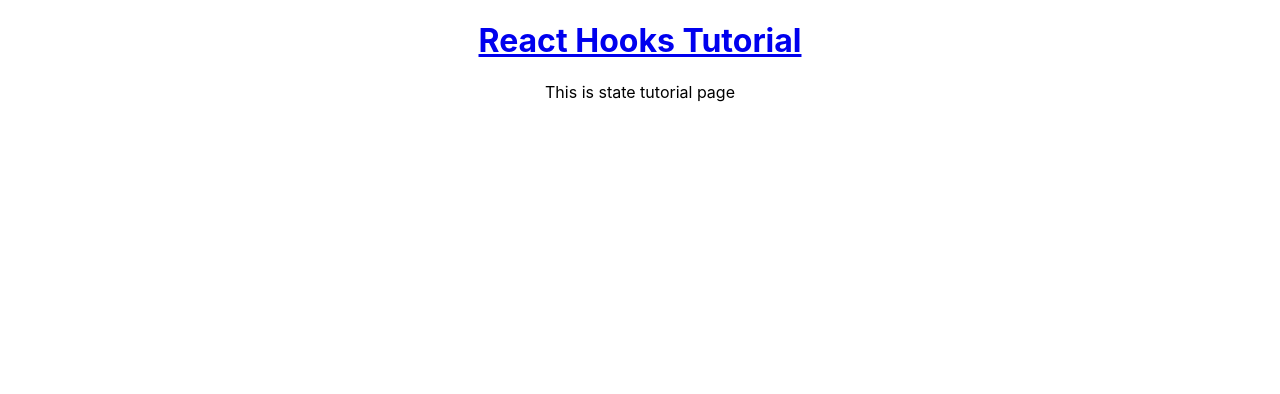
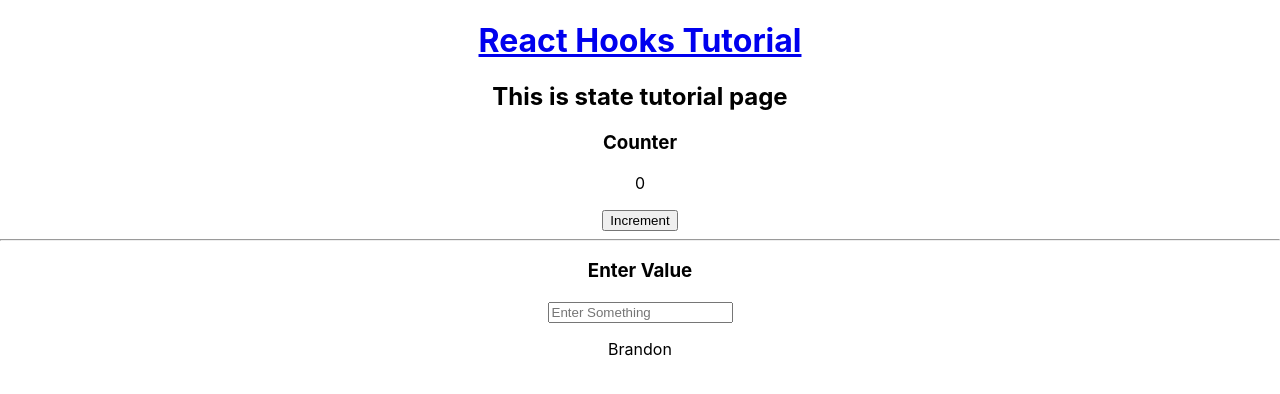
Before and after one commit to espinbrandon49/react-hooks-tutorial, a React (Create React App) app: page /stateTutorial in a window 1280 px wide. Shown: the top 394 px of the page. Built offline with nearby package versions, Linux system fonts and the light colour scheme.

Commit message:
complete reducer and effect tutorial

```diff
--- a/package.json
+++ b/package.json
@@ -6,6 +6,7 @@
     "@testing-library/jest-dom": "^5.16.5",
     "@testing-library/react": "^13.4.0",
     "@testing-library/user-event": "^13.5.0",
+    "axios": "^1.3.0",
     "react": "^18.2.0",
     "react-dom": "^18.2.0",
     "react-router-dom": "^6.8.0",
--- a/src/App.css
+++ b/src/App.css
@@ -1,5 +1,9 @@
 .App {
   text-align: center;
+}
+
+li {
+  list-style: none;
 }
 
 .App-logo {
--- a/src/App.js
+++ b/src/App.js
@@ -3,6 +3,8 @@ import { BrowserRouter as Router, Routes, Route, useLocation } from 'react-route
 import Header from './Components/Header';
 import Home from './Pages/Home';
 import StateTutorial from './Pages/StateTutorial';
+import ReducerTutorial from './Pages/ReducerTutorial';
+import EffectTutorial from './Pages/EffectTutorial';
 
 function App() {
   return (
@@ -12,6 +14,8 @@ function App() {
         <Routes>
           <Route path='/' element={<Home/>} />
           <Route path='stateTutorial' element={<StateTutorial/>}/>
+          <Route path='reducerTutorial' element={<ReducerTutorial/>}/>
+          <Route path='effectTutorial' element={<EffectTutorial/>}/>
         </Routes>
       </div>
     </Router>
--- /dev/null
+++ b/src/Pages/EffectTutorial.js
@@ -0,0 +1,32 @@
+import axios from "axios";
+import { useEffect, useState } from "react";
+
+const EffectTutorial = () => {
+  const [data, setData] = useState('');
+  const [count, setCount] = useState(0);
+
+  useEffect(() => {
+    axios
+      .get("https://jsonplaceholder.typicode.com/comments")
+      .then((response) => {
+        // console.log(response.data)
+        console.log('meow')
+        setData(response.data[0].email)
+      })
+  }, [count])
+
+  const increment = () => {
+    setCount(count + 1)
+  }
+
+  return (
+    <>
+      <h2>This is the Effect Tutorial</h2>
+      <p>{data}</p>
+      <p>{count}</p>
+      <button onClick={increment}>Click</button>
+    </>
+  )
+}
+
+export default EffectTutorial
--- a/src/Pages/Home.js
+++ b/src/Pages/Home.js
@@ -2,10 +2,14 @@ import { Link } from "react-router-dom"
 
 const Home = () => {
   return (
-    <div>
+    <>
       <h2><i>This is the homepage</i></h2>
-      <Link to="/stateTutorial">StateTutorial</Link>
-    </div>
+      <ul>
+        <li><Link to="/stateTutorial">State Tutorial</Link></li>
+        <li><Link to="/reducerTutorial">Reducer Tutorial</Link></li>
+        <li><Link to="/effectTutorial">Effect Tutorial</Link></li>
+      </ul>
+    </>
   )
 }
 
--- /dev/null
+++ b/src/Pages/ReducerTutorial.js
@@ -0,0 +1,37 @@
+import { useReducer } from "react";
+
+const reducer = (state, action) => {
+  switch (action.type) {
+    case 'INCREMENT':
+      return { count: state.count + 1, showText: state.showText };
+    case 'toggleShowText':
+      return { count: state.count, showText: !state.showText };
+    default:
+      return state
+  }
+};
+
+const ReducerTutorial = () => {
+  const [state, dispatch] = useReducer(reducer, { count: 0, showText: true })
+
+  return (
+    <>
+      <h2>This is the Reducer Tutorial</h2>
+      <div>
+        <h3>{state.count}</h3>
+        <button
+          onClick={() => {
+            dispatch({ type: 'INCREMENT' })
+            dispatch({ type: 'toggleShowText' })
+          }}
+        >
+          Click Here
+        </button>
+
+        {state.showText && <p>This is a text</p>}
+      </div>
+    </>
+  )
+}
+
+export default ReducerTutorial
--- a/src/Pages/StateTutorial.js
+++ b/src/Pages/StateTutorial.js
@@ -1,8 +1,33 @@
+import { useState } from "react";
+
+
 const StateTutorial = () => {
+  const [counter, setCounter] = useState(0)
+  const [value, setValue] = useState('Brandon')
+
+  const increment = () => {
+    setCounter(counter + 1)
+  };
+
+  const onChange = (e) => {
+    setValue(e.target.value)
+  }
+
   return (
-    <div>
-      This is state tutorial page
-    </div>
+    <>
+      <h2>This is state tutorial page</h2>
+      <div>
+        <h3>Counter</h3>
+        <p>{counter}</p>
+        <button onClick={increment}>Increment</button>
+      </div>
+      <hr />
+      <div>
+        <h3>Enter Value</h3>
+        <input onChange={onChange} placeholder="Enter Something" />
+        <p>{value}</p>
+      </div>
+    </>
   )
 }
 
```
Also changed, not shown: 1 other file (tests, documents, lock files or other folders).
